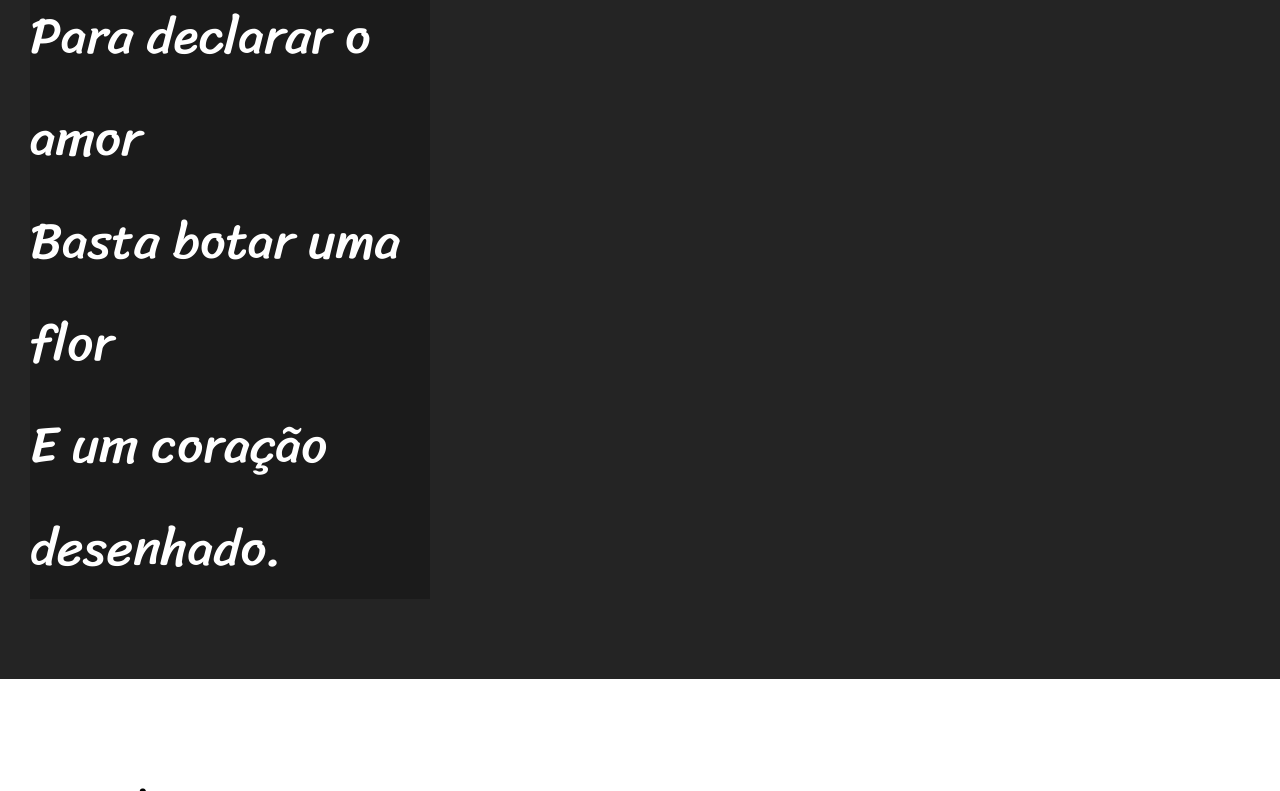
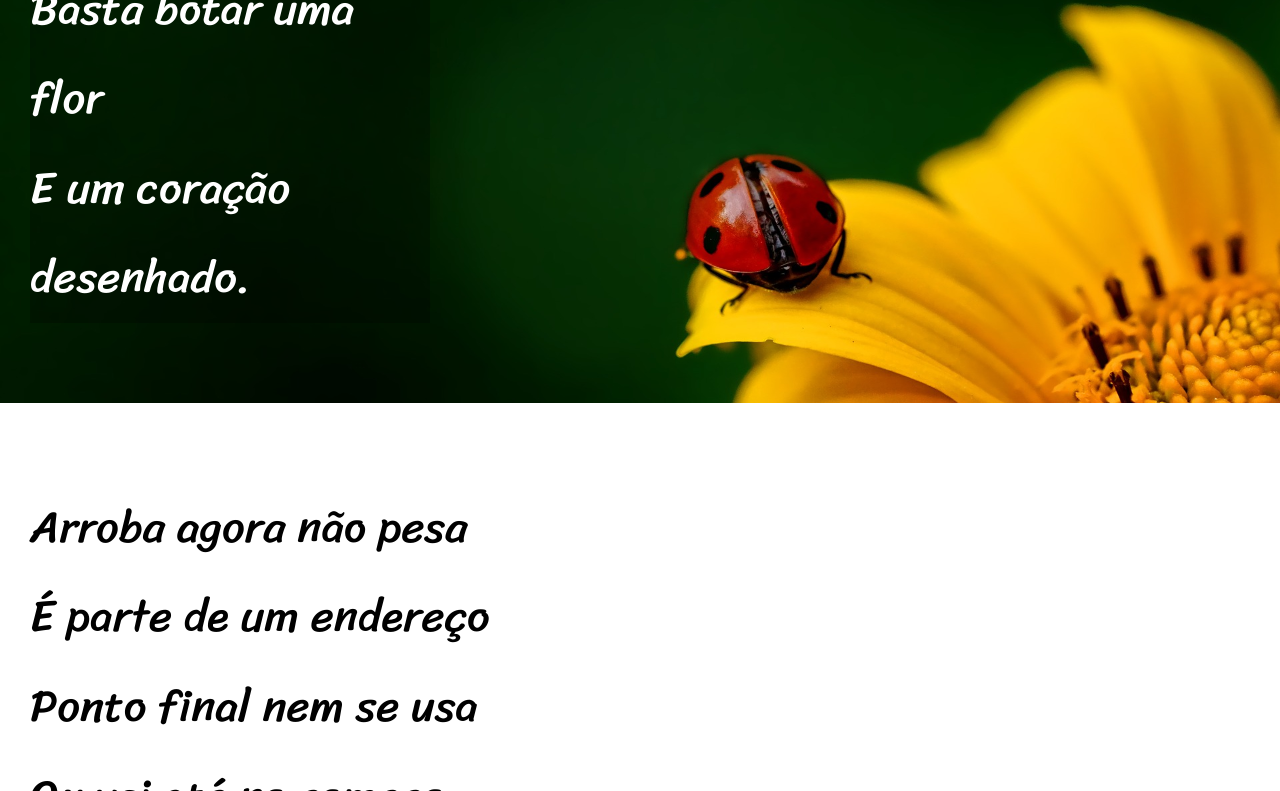
Before and after one commit to lucianoz7/html, a plain HTML site: page Desafios/de012/cordel.html in a window 1280 px wide. Shown: the part 2009-2800 px from the top of the page. Drawn offline with Linux system fonts and the light colour scheme.

Commit message:
Atualizei os arquivos

```diff
--- a/Desafios/de012/style.css
+++ b/Desafios/de012/style.css
@@ -1,6 +1,10 @@
 @charset "UTF-8";
 
 @import url('https://fonts.googleapis.com/css2?family=Passion+One:wght@400;700;900&family=Sriracha&display=swap');
+
+:root {
+    --font1: Verdana, Geneva, Tahoma, sans-serif;
+}
 
 * {
     margin: 0%;
@@ -9,6 +13,7 @@
 
 html, body {
     min-height: 100vh;
+    font-family: var(--font1);
 }
 
 header {
@@ -19,7 +24,7 @@ header {
 
 header > h1 {
     color: white;
-    padding: 50px 0px 0px 0px;
+    padding: 40px 0px 0px 0px;
     font-family: "Passion One", sans-serif;
     font-size: 10vw;
     font-variant: small-caps;
@@ -27,7 +32,7 @@ header > h1 {
 
 header > p {
     color: white;
-    padding: 0px 0px 50px 0px;
+    padding: 0px 0px 40px 0px;
     font-size: 16px;
     font-family: Verdana, Geneva, Tahoma, sans-serif;
     font-weight: normal
@@ -44,7 +49,7 @@ a:hover {
 }
 
 section {
-    font-size: 4vw;
+    font-size: 3.5vw;
     font-family: "Sriracha";
     line-height: 2em;
     padding-top: 10vh;
@@ -60,10 +65,14 @@ section.normal {
 section.imagem {
     background-color: rgb(36, 36, 36);
     color: white;
-
+    background-image: url(imagens/background001.jpg);
+    background-repeat: no-repeat;
+    background-size: 100% 100%;
+    background-attachment: fixed;
 }
 
 section.imagem > p {
+    display: inline-block;
     width: 400px;
     background-color: rgba(0, 0, 0, 0.26);
 }
```
Also changed, not shown: Desafios/de012/imagens/background001.jpg (renamed from Desafios/de012/pacote-d012/imagens/background001.jpg), Desafios/de012/imagens/background002.jpg (renamed from Desafios/de012/pacote-d012/imagens/background002.jpg), Desafios/de012/pacote-d012/cordel-moderno.txt (deleted).
